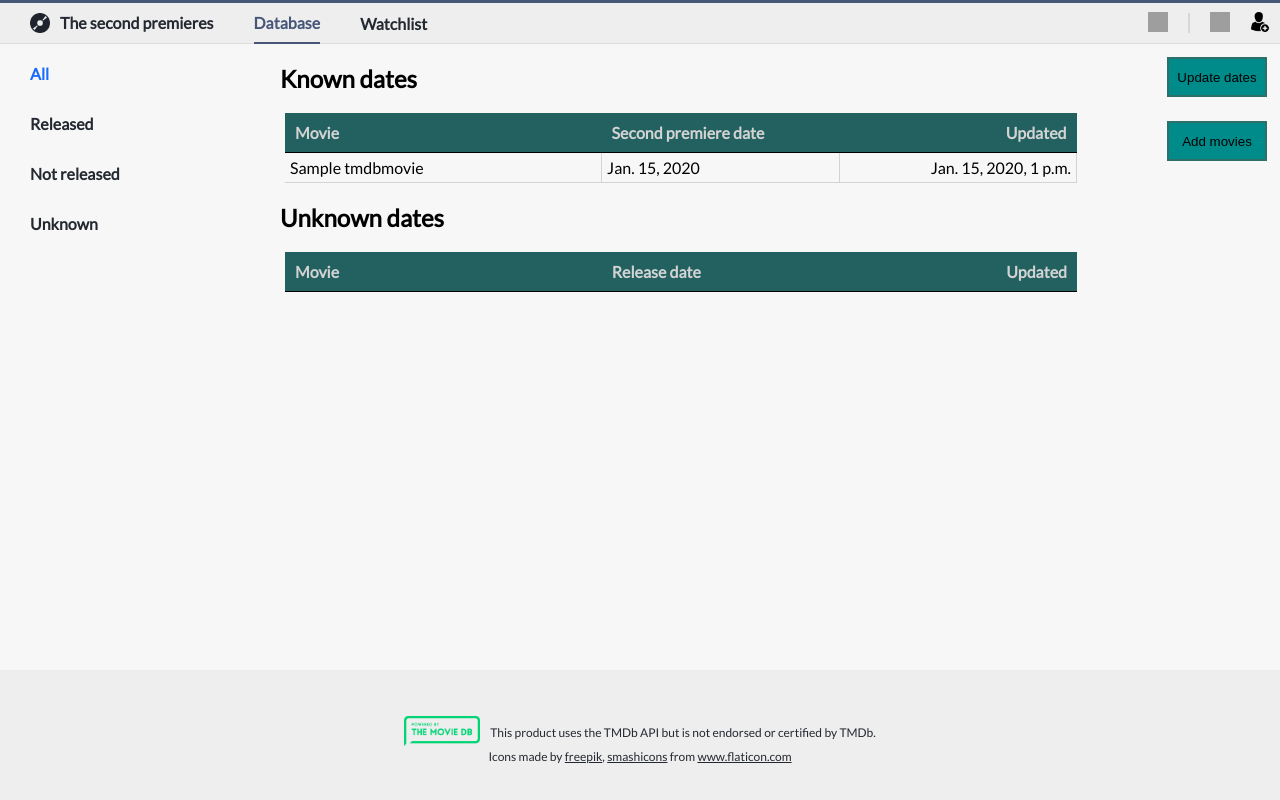
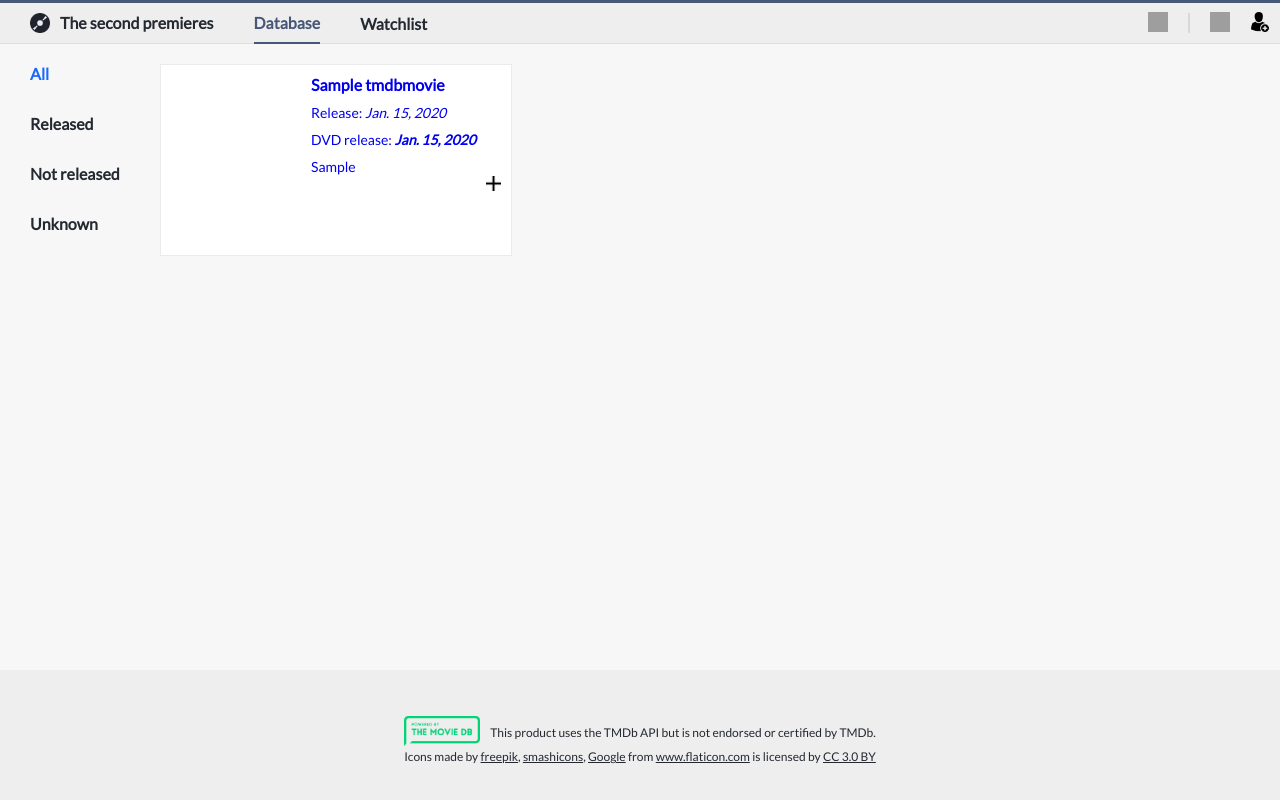
Before and after one commit to Matthew-Ballmer/movies, a Django app: page / in a window 1280 px wide. Run offline with Django 3.2, Linux system fonts and the light colour scheme; tables that the repository leaves empty hold one stand-in row (values such as "Sample post"); lists and menus that the app fills with data are empty; grey boxes are pictures that could not be loaded.

Commit message:
Implement new content appearance
Display movies as cards instead of <table> rows.

```diff
--- a/movies/static/css/movies.css
+++ b/movies/static/css/movies.css
@@ -106,7 +106,7 @@ body {
 }
 
 .content {
-    margin-left: 270px;
+    margin-left: 130px;
     padding-left: 10px;
     padding-right: 10px;
     /*padding-top: 60px;*/
@@ -168,6 +168,57 @@ body {
     background-color: lightcyan;
 }
 
+.movies-grid {
+	display: flex;
+	flex-wrap: wrap;
+}
+
+.movie-card {
+	text-decoration: none;
+}
+.movie-card:visited {
+	color: #242830;
+}
+.movie-card__container {
+	background-color: white;
+	border: 1px solid #eaebed;
+	height: 190px;
+	width: 350px;
+	margin: 20px;
+	display: flex;
+	flex-direction: row;
+	justify-content: space-between;
+}
+.movie-card__poster {
+	width: 130px;
+}
+.movie-card__description {
+	width: 190px;
+	/*height: 190px;*/
+	padding: 10px;
+	display: flex;
+	flex-direction: column;
+}
+.movie-card__title {
+	font-weight: bold;
+	margin-bottom: 10px;
+}
+.movie-card__date {
+	margin-bottom: 10px;
+	font-size: 14px;
+}
+.movie-card__excerpt {
+	font-size: 14px;
+}
+.movie-card__buttons {
+	display: flex;
+	justify-content: flex-end;
+}
+.movie-card__button {
+	width: 15px;
+	height: 15px;
+}
+
 .footer {
     position: absolute;
     bottom: 0;
--- a/movies/templates/movies/base.html
+++ b/movies/templates/movies/base.html
@@ -14,11 +14,6 @@
 
         {% block movies-nav %}
         {% endblock movies-nav %}
-
-        <div class="update-buttons">
-            {% block update-buttons %}
-            {% endblock update-buttons %}
-        </div>
 
         <div class="content">
             {% block content %}
@@ -43,8 +38,13 @@
                 <div class="footer__credits-text">
                     Icons made by
                     <a class="footer__link" href="https://www.flaticon.com/authors/freepik">freepik</a>,
-                    <a class="footer__link" href="https://www.flaticon.com/authors/smashicons">smashicons</a>
+                    <a class="footer__link" href="https://www.flaticon.com/authors/smashicons">smashicons</a>,
+                    <a class="footer__link" href="https://www.flaticon.com/authors/google" title="Google">Google</a>
                     from <a class="footer__link" href="https://www.flaticon.com">www.flaticon.com</a>
+                    is licensed by <a class="footer__link"
+                                      href="http://creativecommons.org/licenses/by/3.0/"
+                                      title="Creative Commons BY 3.0"
+                                      target="_blank">CC 3.0 BY</a>
                 </div>
             </div>
             {% endblock %}
--- a/movies/templates/movies/includes/main_panel.html
+++ b/movies/templates/movies/includes/main_panel.html
@@ -20,7 +20,7 @@
         </div>
         {% if user.is_authenticated %}
             <div class="toolbox__item">
-                <a href="#"><img class="toolbox__icon" src="/static/images/add.png"></a>
+                <a href="#"><img class="toolbox__icon" src="/static/images/add-plus-button.png"></a>
             </div>
         {% endif %}
         <div class="toolbox__divider">
--- a/movies/templates/movies/index.html
+++ b/movies/templates/movies/index.html
@@ -9,56 +9,41 @@
 {% endblock movies-nav %}
 
 {% block content %}
-    <h2 id="known-dates">Known dates</h2>
-    <table class="known-dates-table">
-        <tr>
-            <th class="movie-col" width="40%">Movie</th>
-            <th class="date-col" width="30%">Second premiere date</th>
-            <th class="updated-col">Updated</th>
-        </tr>
+
+    <div class="movies-grid">
         {% for movie in dvd_releases %}
-        <tr>
-            <td class="movie-col">{{ movie.title }}</td>
-            <td class="date-col">{{ movie.us_physical_release_date }}</td>
-            <td class="updated-col">{{ movie.update_time }}</td>
-        </tr>
+            <a class="movie-card" href="#">
+                <div class="movie-card__container">
+                    <img class="movie-card__poster">
+                    <div class="movie-card__description">
+                        <div class="movie-card__title">
+                            {% if movie.title|length > 20 %}
+                                {{ movie.title|slice:":20" }} ...
+                            {% else %}
+                                {{ movie.title }}
+                            {% endif %}
+                        </div>
+                        <div class="movie-card__date">
+                            Release: <i>{{ movie.release_date }}</i>
+                        </div>
+                        <div class="movie-card__date">
+                            DVD release: <b><i>{{ movie.us_physical_release_date }}</i></b>
+                        </div>
+                        <div class="movie-card__excerpt">
+                            {% if movie.overview|length > 100 %}
+                                {{ movie.overview|slice:":100" }} ...
+                            {% else %}
+                                {{ movie.overview }}
+                            {% endif %}
+                        </div>
+                        <div class="movie-card__buttons">
+                            <div>
+                                <a href="#"><img class="movie-card__button" src="/static/images/add-plus-button.png"></a>
+                            </div>
+                        </div>
+                    </div>
+                </div>
+            </a>
         {% endfor %}
-    </table>
-
-    <h2 id="unknown-dates">Unknown dates</h2>
-    <table class="unknown-dates-table">
-        <tr>
-            <th class="movie-col" width="40%">Movie</th>
-            <th class="release-col" width="30%">Release date</th>
-            <th class="updated-col">Updated</th>
-        </tr>
-        {% for movie in unknown_dvd_releases %}
-        <tr>
-            <td class="movie-col">{{ movie.title }}</td>
-            <td class="release-col">{{ movie.release_date }}</td>
-            <td class="updated-col">{{ movie.update_time }}</td>
-        </tr>
-        {% endfor %}
-    </table>
+    </div>
 {% endblock content%}
-
-{% block update-buttons %}
-    <table>
-        <tr>
-            <td>
-                <form action="{% url 'movies:update' %}" method="post">
-                    {% csrf_token %}
-                    <input class="update-button" type="submit" value="Update dates" />
-                </form>
-            </td>
-        </tr>
-        <tr>
-            <td>
-                <form action="{% url 'movies:add-movies' %}" method="post">
-                    {% csrf_token %}
-                    <input class="update-button" type="submit" value="Add movies" />
-                </form>
-            </td>
-        </tr>
-    </table>
-{% endblock update-buttons %}
--- a/movies/views.py
+++ b/movies/views.py
@@ -9,21 +9,10 @@ from .models import TmdbMovie
 
 
 def index(request):
-    dvd_releases = TmdbMovie.objects.filter(
-        us_physical_release_date__isnull=False
-    ).order_by(
-        'us_physical_release_date'
-    )
-
-    unknown_dvd_releases = TmdbMovie.objects.exclude(
-        us_physical_release_date__isnull=False
-    ).order_by(
-        'release_date'
-    )
+    dvd_releases = TmdbMovie.objects.all().order_by('-us_physical_release_date')
 
     context = {
         'dvd_releases': dvd_releases,
-        'unknown_dvd_releases': unknown_dvd_releases,
     }
     return render(request, 'movies/index.html', context)
 
```
Also changed, not shown: movies/static/images/add-plus-button.png (added), movies/static/images/favourite.png (added).
